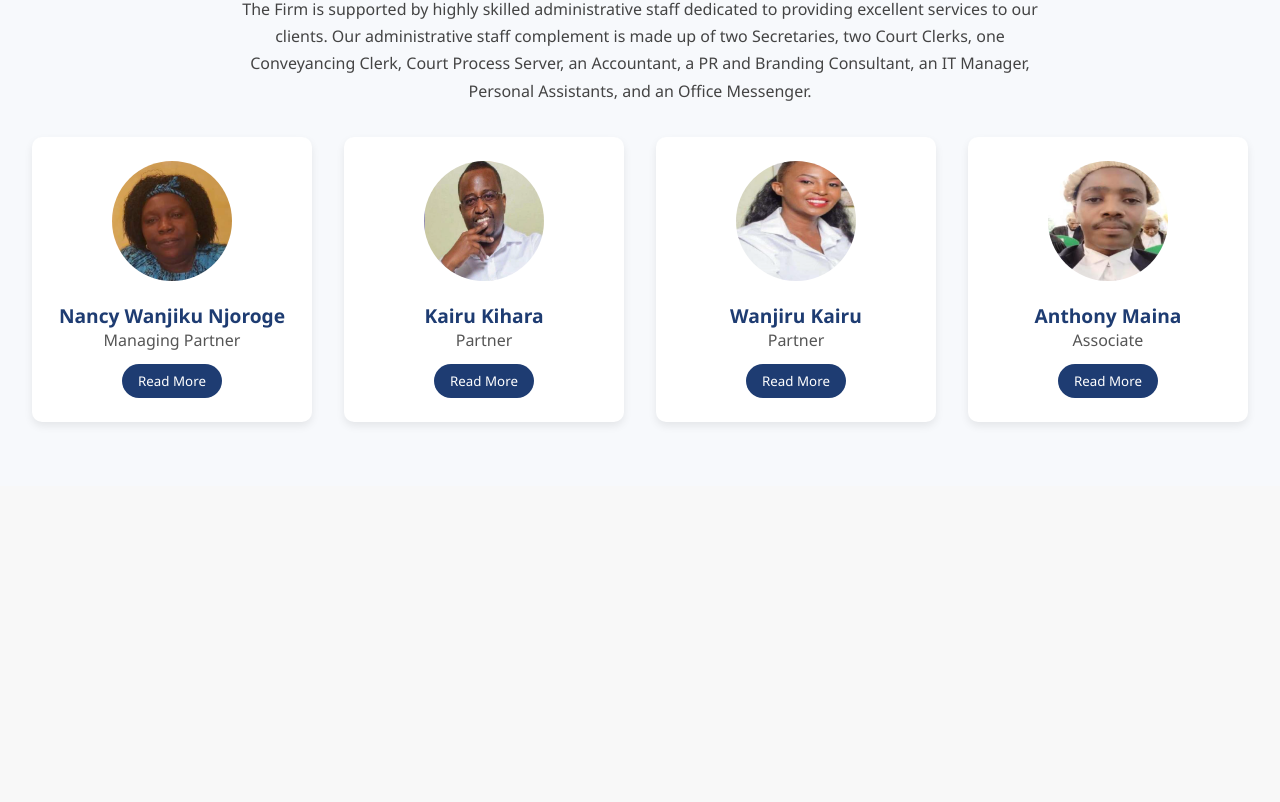
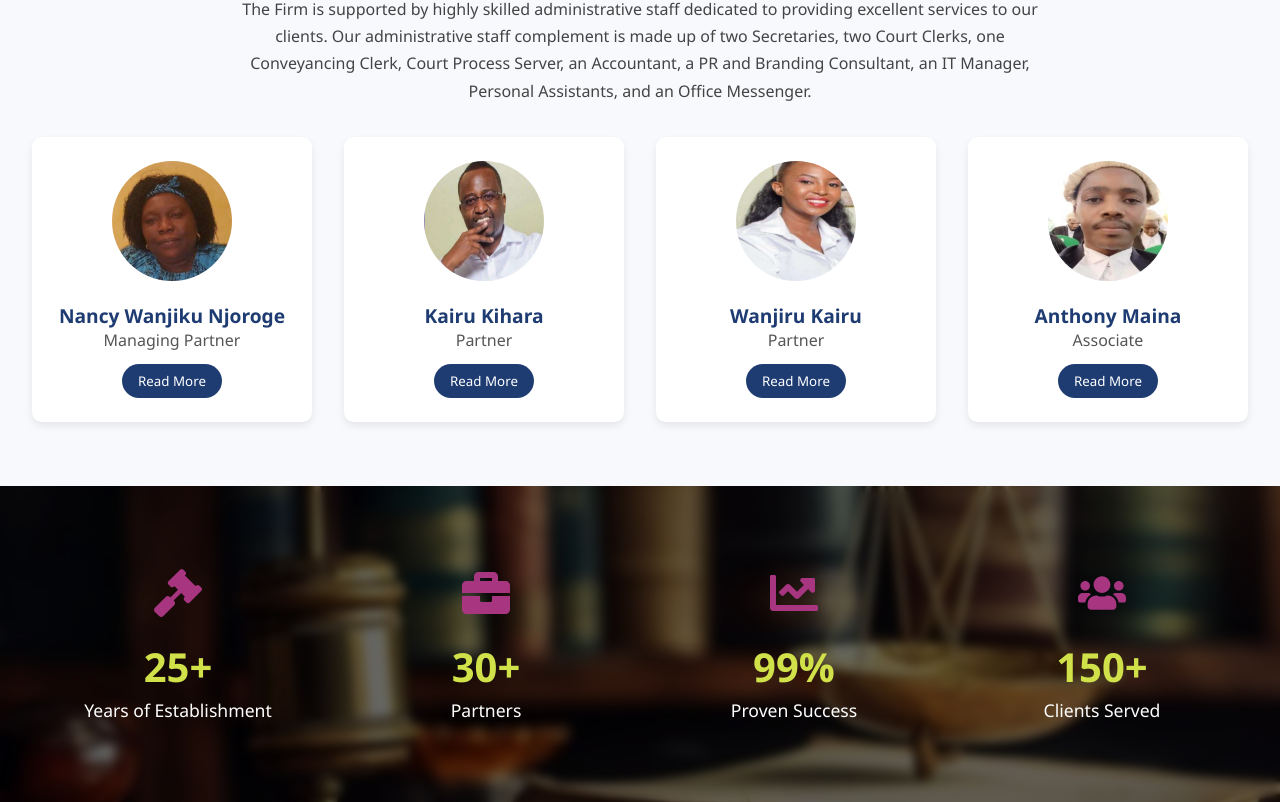
Before and after one commit to Kihikah/NNK-Advocates, a React (Vite) app: page / in a window 1280 px wide. Shown: the part 917-1719 px from the top of the page. Before the commit the page ends 1403 px from the top, so only its background shows below. Built offline with nearby package versions, Linux system fonts and the light colour scheme.

Commit message:
Add statistic section on landing page

```diff
--- a/src/App.jsx
+++ b/src/App.jsx
@@ -2,6 +2,7 @@ import React from "react";
 import Header from "./components/Header";
 import Hero from "./components/Hero";
 import Team from "./components/Team";
+import Stats from "./components/StatsSection";
 //import BusinessProcesses from "./components/BusinessProcesses";
 
 function App() {
@@ -10,6 +11,7 @@ function App() {
       <Header />
       <Hero />
       <Team />
+      <Stats />
       {/* <BusinessProcesses /> */}
     </>
   );
--- /dev/null
+++ b/src/components/StatsSection.jsx
@@ -0,0 +1,45 @@
+import React from "react";
+import "../styles/StatsSection.css";
+import { FaBriefcase, FaUsers, FaChartLine, FaGavel } from "react-icons/fa";
+
+const stats = [
+  {
+    icon: <FaGavel />,
+    number: "25+",
+    label: "Years of Establishment",
+  },
+  {
+    icon: <FaBriefcase />,
+    number: "30+",
+    label: "Partners",
+  },
+  {
+    icon: <FaChartLine />,
+    number: "99%",
+    label: "Proven Success",
+  },
+  {
+    icon: <FaUsers />,
+    number: "150+",
+    label: "Clients Served",
+  },
+];
+
+const StatsSection = () => {
+  return (
+    <section className="stats-section">
+      <div className="overlay"></div>
+      <div className="stats-container">
+        {stats.map((item, index) => (
+          <div className="stat-card" key={index}>
+            <div className="stat-icon">{item.icon}</div>
+            <h3 className="stat-number">{item.number}</h3>
+            <p className="stat-label">{item.label}</p>
+          </div>
+        ))}
+      </div>
+    </section>
+  );
+};
+
+export default StatsSection;
--- /dev/null
+++ b/src/styles/StatsSection.css
@@ -0,0 +1,66 @@
+.stats-section {
+  position: relative;
+  background: url("../assets/6.jpeg") center/cover no-repeat;
+  padding: 5rem 2rem;
+  display: flex;
+  justify-content: center;
+  align-items: center;
+  color: white;
+}
+
+.stats-section .overlay {
+  position: absolute;
+  inset: 0;
+  background: rgba(0, 0, 0, 0.6);
+  backdrop-filter: blur(5px);
+  z-index: 1;
+}
+
+.stats-container {
+  display: flex;
+  flex-wrap: wrap;
+  gap: 2rem;
+  justify-content: center;
+  z-index: 2;
+  max-width: 1200px;
+  width: 100%;
+}
+
+.stat-card {
+  flex: 1 1 200px;
+  text-align: center;
+}
+
+.stat-icon {
+  font-size: 3rem;
+  color: var(--primary); /* Purple icon */
+  margin-bottom: 0.5rem;
+}
+
+.stat-number {
+  font-size: 2.5rem;
+  font-weight: 700;
+  color: var(--accent); /* Lime green numbers */
+}
+
+.stat-label {
+  font-size: 1.1rem;
+  margin-top: 0.25rem;
+  color: #ffffff;
+}
+
+/* Responsive */
+@media (max-width: 768px) {
+  .stats-container {
+    flex-direction: column;
+    gap: 2rem;
+  }
+
+  .stat-icon {
+    font-size: 2.5rem;
+  }
+
+  .stat-number {
+    font-size: 2rem;
+  }
+}
```
